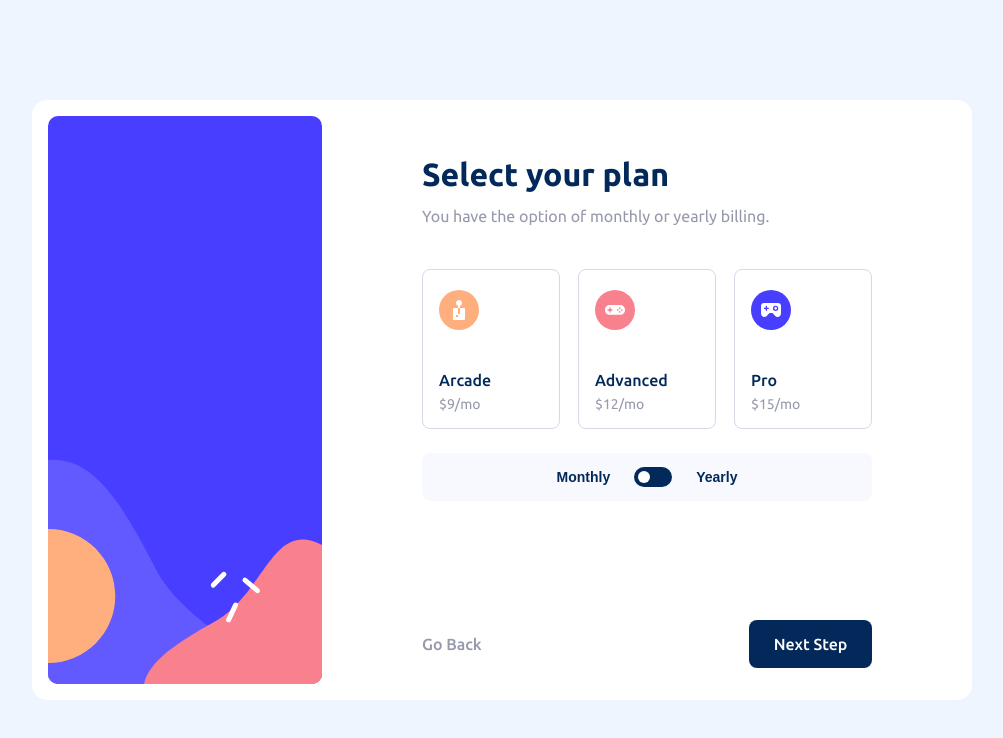
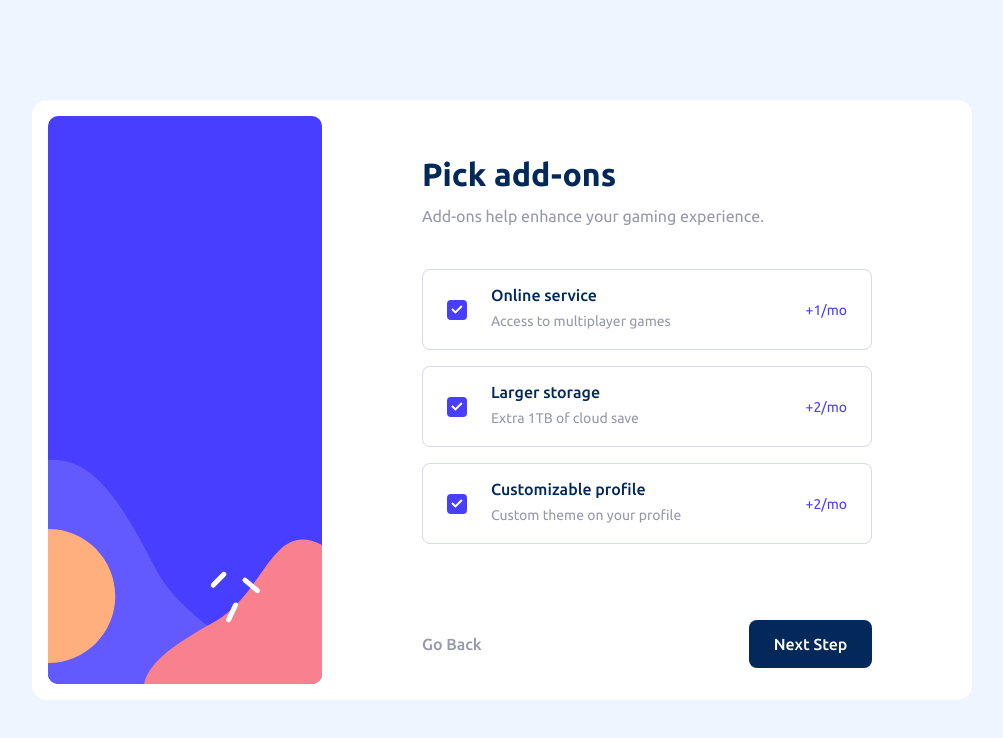
Before and after one commit to lissajous-laser/multi-step-form, a React (Vite) app: page / in a window 1280 px wide. Shown: the top 738 px of the page, without its empty margins (138-1141 px from the left). Built offline with nearby package versions, Linux system fonts and the light colour scheme.

Commit message:
Layout for Add Ons step for desktop done.

```diff
--- /dev/null
+++ b/src/components/AddOnButton.tsx
@@ -0,0 +1,92 @@
+import styled from "styled-components";
+import { theme } from "../lib/theme";
+import tick from '../assets/images/icon-checkmark.svg';
+
+const Container = styled.button`
+  width: 450px;
+  height: 81px;
+  padding: 16px 24px;
+  background-color: white;
+  border-radius: 8px;
+  border: 1px solid ${theme.borderColor};
+  position: relative;
+  font-family: Ubuntu;
+
+  &:hover {
+    cursor: pointer;
+  }
+`
+
+const TickBox = styled.div`
+  position: absolute;
+  left: 24px;
+  top: 50%;
+  width: 20px;
+  height: 20px;
+  border-radius: 4px;
+  background-color: ${theme.purple};
+  transform: translateY(-50%);
+  display: grid;
+  place-items: center;
+`
+
+const Tick = styled.img`
+  width: 12px;
+  height: 9px;
+`
+
+const MainText = styled.div`
+  text-align: left;
+  position: absolute;
+  left: 68px;
+  top: 16px;
+`
+
+const AddOnName = styled.h2`
+  font-weight: 500;
+  font-size: 16px;
+  line-height: 18px;
+  color: ${theme.denim};
+`
+
+const Description = styled.p`
+  margin-top: 7px;
+  font-weight: 400;
+  font-size: 14px;
+  line-height: 20px;
+  color: ${theme.gray};
+`
+
+const Price = styled.p`
+  position: absolute;
+  right: 24px;
+  top: 50%;
+  transform: translateY(-50%);
+  font-weight: 400;
+  font-size: 14px;
+  line-height: 20px;
+  color: ${theme.purple}
+`
+
+export default function AddOnButton({
+  addOnName,
+  description,
+  price
+}: {
+  addOnName: string,
+  description: string,
+  price: string
+}) {
+  return (
+    <Container>
+      <TickBox>
+        <Tick src={tick} alt='tick mark'/>
+      </TickBox>
+      <MainText>
+        <AddOnName>{addOnName}</AddOnName>
+        <Description>{description}</Description>
+      </MainText>
+      <Price>{price}</Price>
+    </Container>
+  );
+}
--- /dev/null
+++ b/src/components/AddOnsForm.tsx
@@ -0,0 +1,31 @@
+import styled from "styled-components";
+import AddOnButton from "./AddOnButton";
+
+const Buttons = styled.div`
+  margin-top: 40px;
+  display: flex;
+  flex-direction: column;
+  gap: 16px;
+`
+
+export default function AddOnsForm() {
+  return (
+    <Buttons>
+      <AddOnButton
+        addOnName='Online service'
+        description='Access to multiplayer games'
+        price='+1/mo'
+      />
+      <AddOnButton
+        addOnName='Larger storage'
+        description='Extra 1TB of cloud save'
+        price='+2/mo'
+      />
+      <AddOnButton
+        addOnName='Customizable profile'
+        description='Custom theme on your profile'
+        price='+2/mo'
+      />
+    </Buttons>
+  );
+}
--- a/src/components/Card.tsx
+++ b/src/components/Card.tsx
@@ -2,6 +2,7 @@ import { Dispatch, SetStateAction, useState } from "react";
 import styled from "styled-components";
 import { formText } from "../lib/text";
 import { AddOns, PersonalInfo, Plan } from "../lib/types";
+import AddOnsForm from "./AddOnsForm";
 import BackForwardButtons from "./BackForwardButtons";
 import CardTitle from "./CardTitle";
 import Navbar from "./Navbar";
@@ -31,7 +32,7 @@ const Form = styled.section`
 
 
 export default function Card() {
-  const [currentStep, setCurrentStep] = useState(1);
+  const [currentStep, setCurrentStep] = useState(2);
 
   const [personalInfo, setPeronalInfo]: [
     PersonalInfo,
@@ -70,7 +71,10 @@ export default function Card() {
           />
           {currentStep === 0
             ? <PlanForm/>
-            : <SelectPlanForm/>}
+            : currentStep === 1
+            ? <SelectPlanForm/>
+            : <AddOnsForm/>
+          }
           <BackForwardButtons/>
         </Form>
       </CardRight>
--- a/src/components/PlanKindButton.tsx
+++ b/src/components/PlanKindButton.tsx
@@ -27,14 +27,14 @@ const Icon = styled.img`
 const Text = styled.div`
 `
 
-const PlanNameText = styled.h2`
+const PlanName = styled.h2`
   color: ${theme.denim};
   font-weight: 500;
   font-size: 16px;
   line-height: 18px;
 `
 
-const PriceText = styled.p`
+const Price = styled.p`
   color: ${theme.gray};
   font-weight: 400;
   font-size: 14px;
@@ -53,10 +53,10 @@ export default function PlanKindButton({
 }) {
   return (
     <BigButton>
-      <Icon src={iconSrc}/>
+      <Icon src={iconSrc} alt='icon'/>
       <Text>
-        <PlanNameText>{planName}</PlanNameText>
-        <PriceText>{price}</PriceText>
+        <PlanName>{planName}</PlanName>
+        <Price>{price}</Price>
       </Text>
     </BigButton>
   );
--- a/src/components/SelectPlanForm.tsx
+++ b/src/components/SelectPlanForm.tsx
@@ -6,38 +6,32 @@ import proIcon from '../assets/images/icon-pro.svg';
 import MonthlyYearlyButton from "./MonthlyYearlyButton";
 
 
-const PlanButtons = styled.div`
+const Buttons = styled.div`
   display: flex;
   gap: 18px;
   margin-top: 40px;
 `
 
-
-
-const ArcadeButton = styled(PlanKindButton)`
-
-`;
-
 export default function SelectPlanForm() {
   return (
     <>
-      <PlanButtons>
-        <ArcadeButton
+      <Buttons>
+        <PlanKindButton
           iconSrc={arcadeIcon}
           planName='Arcade'
           price='$9/mo'
         />
-        <ArcadeButton
+        <PlanKindButton
           iconSrc={advancedIcon}
           planName='Advanced'
           price='$12/mo'
         />
-        <ArcadeButton
+        <PlanKindButton
           iconSrc={proIcon}
           planName='Pro'
           price='$15/mo'
         />
-      </PlanButtons>
+      </Buttons>
       <MonthlyYearlyButton/>
     </>
   );
```
